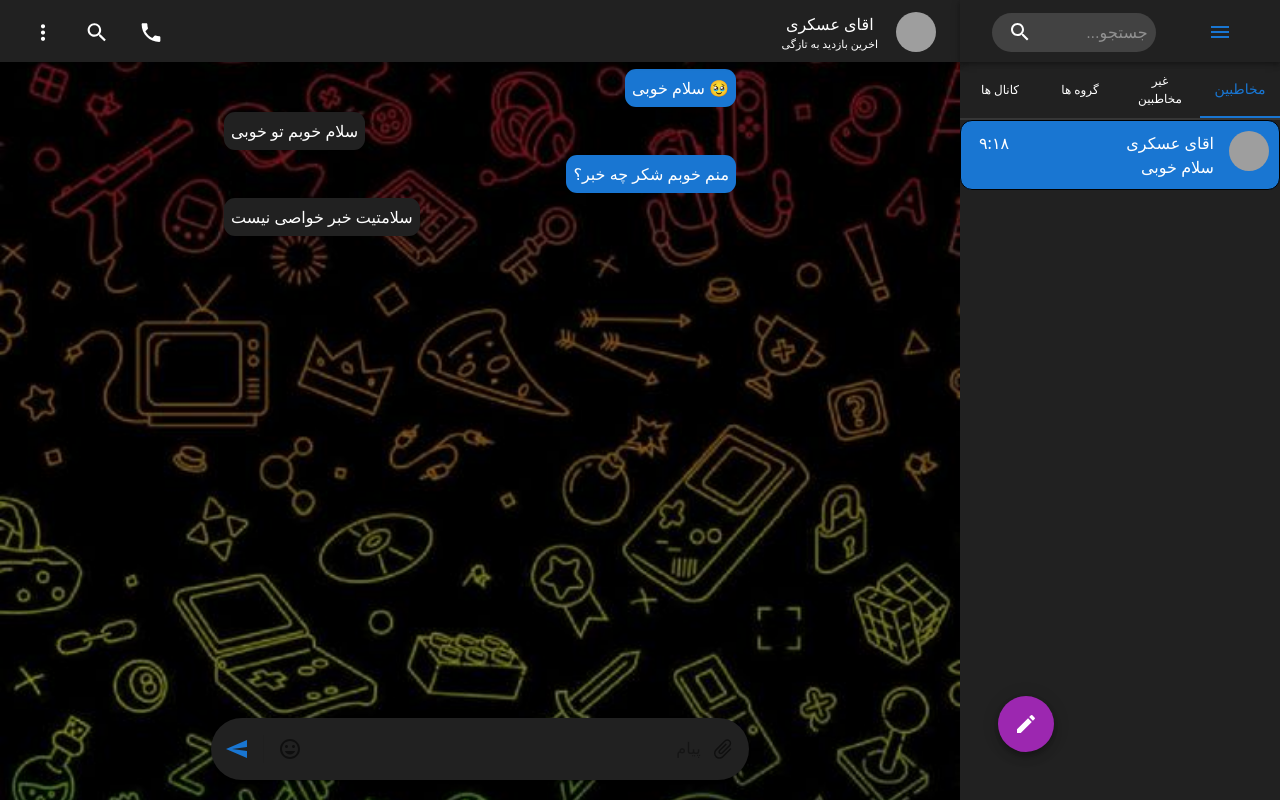
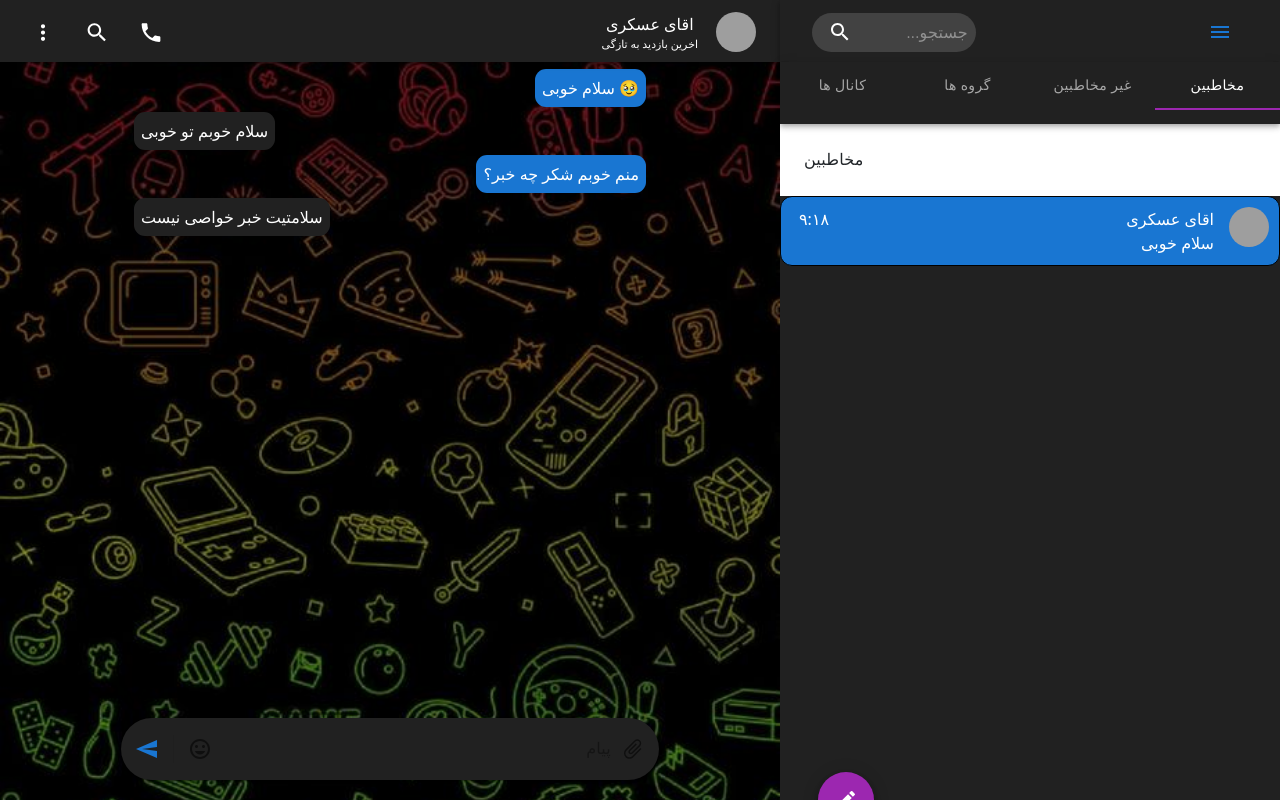
Before and after one commit to hassan7303/webchat, a React (Create React App) app: page /chatPage in a window 1280 px wide. Built offline with nearby package versions, Linux system fonts and the light colour scheme; grey boxes are pictures that could not be loaded.

Commit message:
change menu in sidbar

```diff
--- a/package.json
+++ b/package.json
@@ -21,6 +21,7 @@
     "react-redux": "^8.0.7",
     "react-router-dom": "^6.11.2",
     "react-scripts": "5.0.1",
+    "react-swipeable": "^7.0.1",
     "web-vitals": "^2.1.4",
     "yup": "^1.2.0"
   },
--- a/src/component/ChatPage/Sidebar/menugrop.jsx
+++ b/src/component/ChatPage/Sidebar/menugrop.jsx
@@ -1,26 +1,94 @@
 import * as React from 'react';
-import Box from '@mui/material/Box';
-import BottomNavigation from '@mui/material/BottomNavigation';
-import BottomNavigationAction from '@mui/material/BottomNavigationAction';
+import PropTypes from "prop-types";
+// import SwipeableViews from "react-swipeable-views";
+import { useTheme } from "@mui/material/styles";
+import AppBar from "@mui/material/AppBar";
+import Tabs from "@mui/material/Tabs";
+import Tab from "@mui/material/Tab";
+import Typography from "@mui/material/Typography";
+import Box from "@mui/material/Box";
+import { useState } from "react";
 
+function TabPanel(props) {
+  const { children, value, index, ...other } = props;
 
-export default function SimpleBottomNavigation() {
-    const [value, setValue] = React.useState(0);
+  return (
+    <div
+      role="tabpanel"
+      hidden={value !== index}
+      id={`full-width-tabpanel-${index}`}
+      aria-labelledby={`full-width-tab-${index}`}
+      {...other}
+    >
+      {value === index && (
+        <Box sx={{ p: 3 }}>
+          <Typography>{children}</Typography>
+        </Box>
+      )}
+    </div>
+  );
+}
 
-    return (
-        <Box >
-            <BottomNavigation
-                showLabels
-                value={value}
-                onChange={(event, newValue) => {
-                    setValue(newValue);
-                }}
-            >
-                <BottomNavigationAction label="مخاطبین"  />
-                <BottomNavigationAction label="غیر مخاطبین"  />
-                <BottomNavigationAction label="گروه ها" />
-                <BottomNavigationAction label="کانال ها"  />
-            </BottomNavigation>
-        </Box>
-    );
+TabPanel.propTypes = {
+  children: PropTypes.node,
+  index: PropTypes.number.isRequired,
+  value: PropTypes.number.isRequired,
+};
+
+function a11yProps(index) {
+  return {
+    id: `full-width-tab-${index}`,
+    "aria-controls": `full-width-tabpanel-${index}`,
+  };
 }
+
+export default function FullWidthTabs() {
+  const theme = useTheme();
+  const [value, setValue] = useState(0);
+
+  const handleChange = (event, newValue) => {
+    setValue(newValue);
+  };
+
+  const handleChangeIndex = (index) => {
+    setValue(index);
+  };
+
+  return (
+    <Box sx={{ bgcolor: "background.paper", width: 500 }}>
+      <AppBar position="static">
+        <Tabs
+          value={value}
+          onChange={handleChange}
+          indicatorColor="secondary"
+          textColor="inherit"
+          variant="fullWidth"
+          aria-label="full width tabs example"
+        >
+          <Tab label="مخاطبین" {...a11yProps(0)} />
+          <Tab label="غیر مخاطبین" {...a11yProps(1)} />
+          <Tab label="گروه ها" {...a11yProps(2)} />
+          <Tab label=" کانال ها" {...a11yProps(3)} />
+        </Tabs>
+      </AppBar>
+      {/* <SwipeableViews
+        axis={theme.direction === "rtl" ? "x-reverse" : "x"}
+        index={value}
+        onChangeIndex={handleChangeIndex}
+      > */}
+        <TabPanel value={value} index={0} dir={theme.direction}>
+          مخاطبین
+        </TabPanel>
+        <TabPanel value={value} index={1} dir={theme.direction}>
+          غیر مخاطبین
+        </TabPanel>
+        <TabPanel value={value} index={2} dir={theme.direction}>
+          گروه ها
+        </TabPanel>
+        <TabPanel value={value} index={3} dir={theme.direction}>
+          کانال ها
+        </TabPanel>
+      {/* </SwipeableViews> */}
+    </Box>
+  );
+}
--- a/src/component/ChatPage/UiChat.jsx
+++ b/src/component/ChatPage/UiChat.jsx
@@ -1,5 +1,5 @@
 import HeaderChat from "./header/HeaderChat";
-import SimpleBottomNavigation from "./Sidebar/menugrop";
+import FullWidthTabs from './Sidebar/menugrop'
 import SearchAppBar from "./Sidebar/SearchAppBar";
 import Main from "./main/Main";
 import "./uichat.css";
@@ -21,7 +21,7 @@ function UiChat() {
       </menu>
       <sidebar>
         <SearchAppBar />
-        <SimpleBottomNavigation />
+        <FullWidthTabs />
         <MenuChate />
       </sidebar>
     </div>
--- a/src/component/ChatPage/uichat.css
+++ b/src/component/ChatPage/uichat.css
@@ -180,3 +180,9 @@ p{
     position: absolute !important;
     right: 0 !important;
 }
+.css-1ka5eyc-MuiPaper-root-MuiMenu-paper-MuiPopover-paper{
+    top: 58px !important;
+    width: 16rem;
+    height: fit-content;
+    right: 38px;
+}
```
Also changed, not shown: 1 other file (tests, documents, lock files or other folders).
